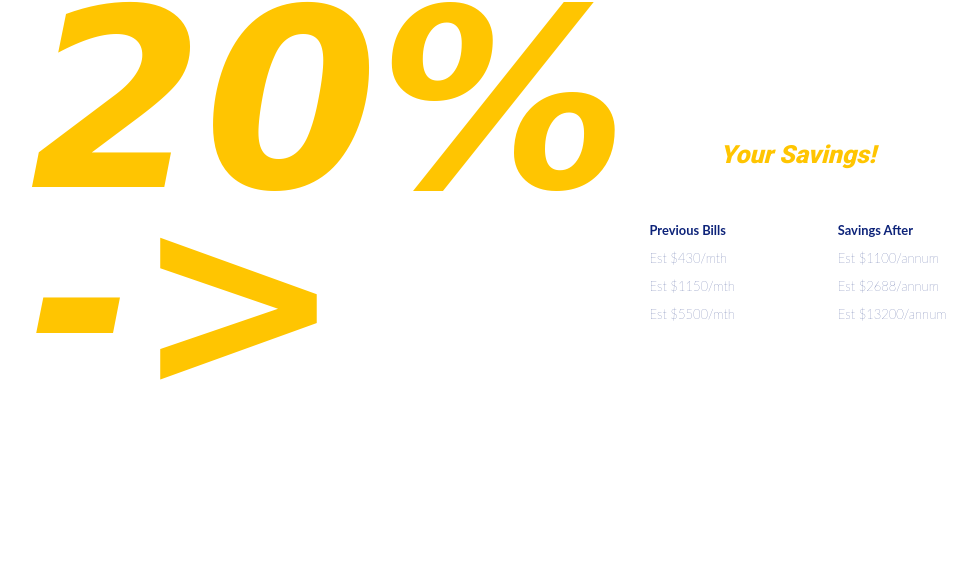
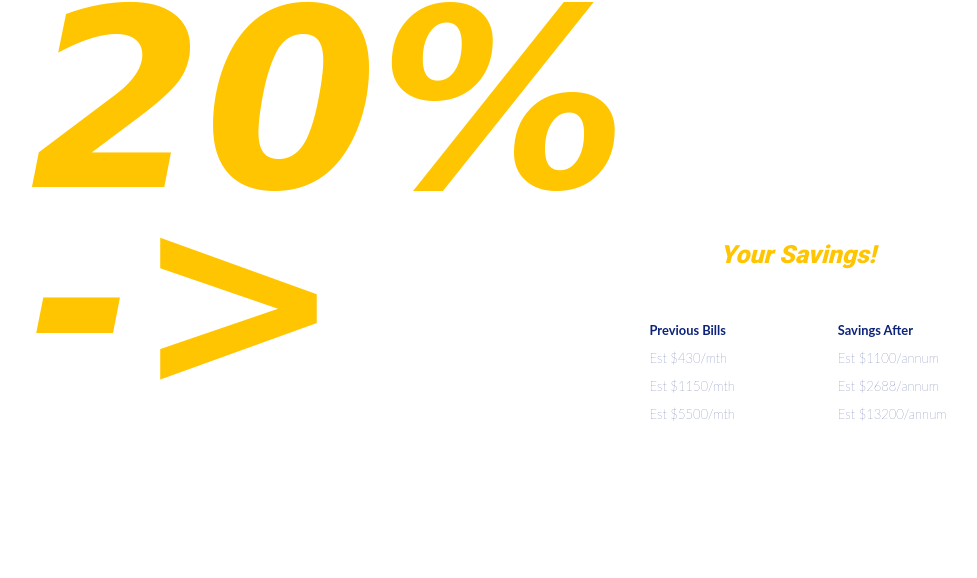
Before and after one commit to wildfiremediasg/energywebsite, a plain HTML site: page utility.html in a window 1280 px wide. Shown: the part 1479-2057 px from the top of the page, without its empty margins (98-1075 px from the left). Drawn offline with Linux system fonts and the light colour scheme; a web font is replaced by a local one.

Commit message:
Update utility.css

```diff
--- a/css/utility.css
+++ b/css/utility.css
@@ -76,7 +76,7 @@ h2 {
 }
 
 .yoursavings-heading {
-	margin-top: 60px;
+	margin-top: 130px;
 }
 
 	/*Styling for Testimonials heading*/
@@ -331,6 +331,10 @@ button:hover {
 		margin-top: 150px;
 	}
 
+	.yoursavings-heading {
+		margin-top: 150px;
+	}
+
 	.testimonials-heading {
 		margin-top: 150px;
 	}
@@ -390,6 +394,10 @@ button:hover {
 
 	.why-content {
 		font-size: 20px;
+	}
+
+	.yoursavings-heading {
+		margin-top: 160px;
 	}
 
 	.yoursavings-light {
```
